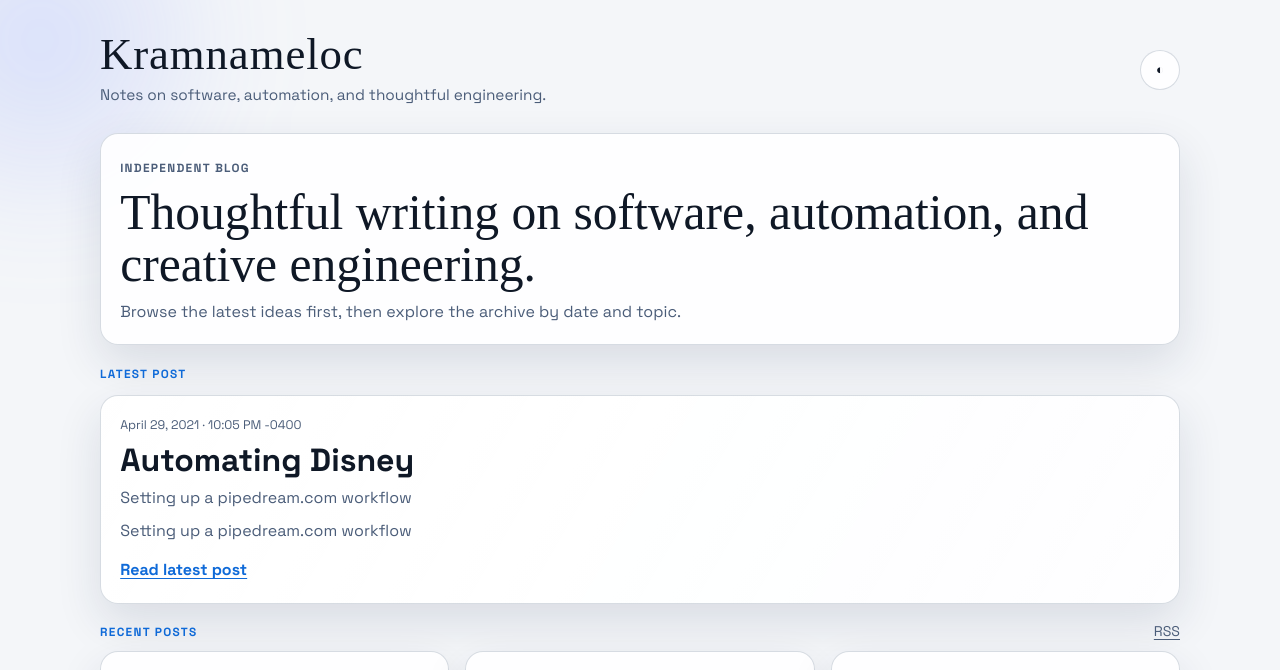
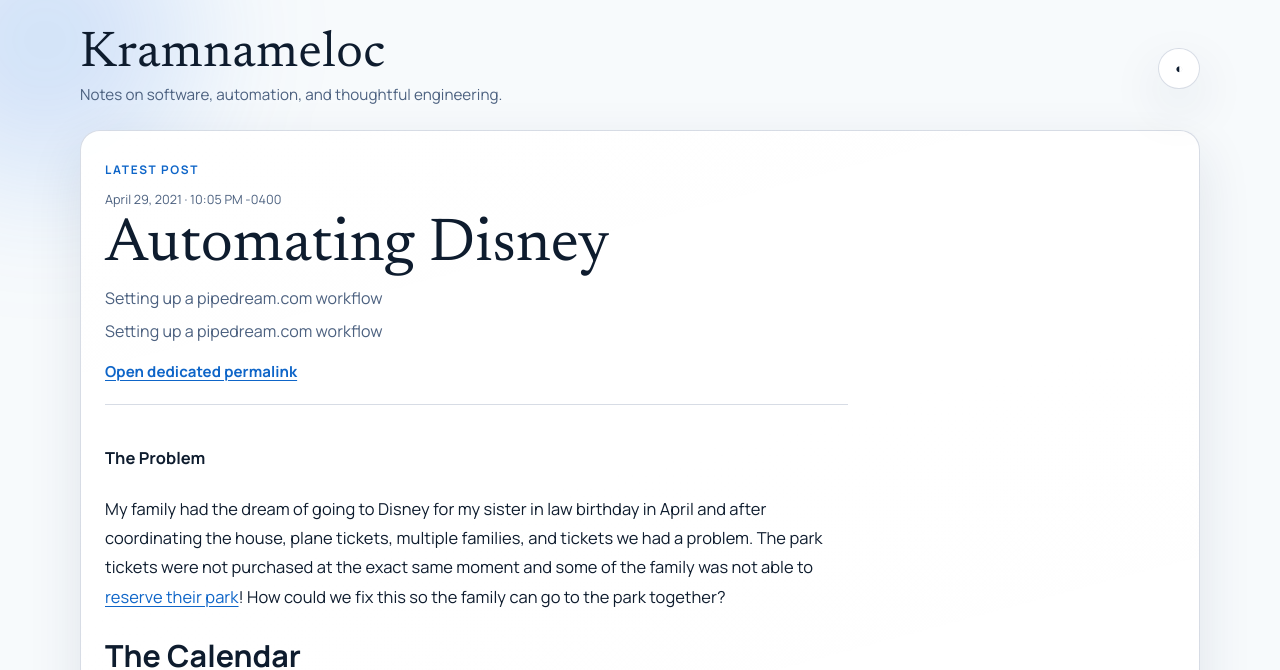
Before and after one commit to markcoleman/kramnameloc, a Jekyll site: the page built from index.html, in a window 1280 px wide and 1400 px high. Shown: the top 670 px of the window. Built offline with Jekyll 4.4.1, drawn with Linux system fonts in a browser that asks for light colours; some web fonts are replaced; some of the changed text lies outside the part shown; grey boxes are pictures that could not be loaded.

Commit message:
making the post good

```diff
--- a/_layouts/default.html
+++ b/_layouts/default.html
@@ -19,7 +19,7 @@
     <link rel="preconnect" href="https://fonts.googleapis.com" />
     <link rel="preconnect" href="https://fonts.gstatic.com" crossorigin />
     <link
-      href="https://fonts.googleapis.com/css2?family=Instrument+Serif:ital@0;1&family=Space+Grotesk:wght@400;500;700&display=swap"
+      href="https://fonts.googleapis.com/css2?family=Manrope:wght@400;500;600;700;800&family=Newsreader:opsz,wght@6..72,400;500;700&display=swap"
       rel="stylesheet"
     />
     <link rel="stylesheet" href="{{ '/assets/css/style.css' | relative_url }}" />
--- a/assets/css/style.css
+++ b/assets/css/style.css
@@ -1,54 +1,54 @@
 :root {
-  --maxw: 1080px;
-  --radius-card: 18px;
-  --radius-shell: 24px;
-  --font-body: "Space Grotesk", sans-serif;
-  --font-display: "Instrument Serif", serif;
+  --maxw: 1120px;
+  --radius-card: 20px;
+  --radius-shell: 26px;
+  --font-body: "Manrope", sans-serif;
+  --font-display: "Newsreader", serif;
 
-  --bg: #f4f6f9;
-  --bg-shape-a: rgba(100, 128, 255, 0.18);
-  --bg-shape-b: rgba(35, 170, 140, 0.16);
-  --surface: rgba(255, 255, 255, 0.88);
-  --surface-strong: rgba(255, 255, 255, 0.96);
-  --text: #0f1826;
-  --muted: #4b5d79;
-  --line: rgba(36, 60, 96, 0.18);
-  --brand: #0f6ad8;
-  --brand-strong: #0a4ca0;
-  --code-bg: #f1f4fa;
-  --shadow: 0 18px 46px rgba(28, 43, 72, 0.12);
+  --bg: #f7fafc;
+  --bg-shape-a: rgba(53, 125, 234, 0.2);
+  --bg-shape-b: rgba(10, 150, 141, 0.16);
+  --surface: rgba(255, 255, 255, 0.9);
+  --surface-strong: rgba(255, 255, 255, 0.97);
+  --text: #0e1c2e;
+  --muted: #4b607f;
+  --line: rgba(37, 64, 110, 0.18);
+  --brand: #0e65c8;
+  --brand-strong: #09478f;
+  --code-bg: #edf3fb;
+  --shadow: 0 20px 54px rgba(23, 44, 79, 0.11);
 }
 
 @media (prefers-color-scheme: dark) {
   :root:not([data-theme="light"]) {
-    --bg: #0b1220;
-    --bg-shape-a: rgba(80, 126, 255, 0.28);
-    --bg-shape-b: rgba(78, 193, 150, 0.24);
-    --surface: rgba(18, 29, 49, 0.7);
-    --surface-strong: rgba(20, 34, 57, 0.88);
-    --text: #ebf1ff;
-    --muted: #9db2d5;
-    --line: rgba(166, 190, 232, 0.24);
-    --brand: #86c2ff;
-    --brand-strong: #c0ddff;
-    --code-bg: rgba(8, 16, 32, 0.84);
-    --shadow: 0 28px 70px rgba(3, 10, 24, 0.46);
+    --bg: #08111f;
+    --bg-shape-a: rgba(88, 131, 255, 0.31);
+    --bg-shape-b: rgba(32, 182, 161, 0.22);
+    --surface: rgba(16, 27, 44, 0.72);
+    --surface-strong: rgba(18, 31, 52, 0.9);
+    --text: #e7efff;
+    --muted: #9cb2d7;
+    --line: rgba(168, 194, 238, 0.25);
+    --brand: #8dc6ff;
+    --brand-strong: #d4e8ff;
+    --code-bg: rgba(8, 18, 35, 0.9);
+    --shadow: 0 28px 70px rgba(2, 10, 24, 0.48);
   }
 }
 
 :root[data-theme="dark"] {
-  --bg: #0b1220;
-  --bg-shape-a: rgba(80, 126, 255, 0.28);
-  --bg-shape-b: rgba(78, 193, 150, 0.24);
-  --surface: rgba(18, 29, 49, 0.7);
-  --surface-strong: rgba(20, 34, 57, 0.88);
-  --text: #ebf1ff;
-  --muted: #9db2d5;
-  --line: rgba(166, 190, 232, 0.24);
-  --brand: #86c2ff;
-  --brand-strong: #c0ddff;
-  --code-bg: rgba(8, 16, 32, 0.84);
-  --shadow: 0 28px 70px rgba(3, 10, 24, 0.46);
+  --bg: #08111f;
+  --bg-shape-a: rgba(88, 131, 255, 0.31);
+  --bg-shape-b: rgba(32, 182, 161, 0.22);
+  --surface: rgba(16, 27, 44, 0.72);
+  --surface-strong: rgba(18, 31, 52, 0.9);
+  --text: #e7efff;
+  --muted: #9cb2d7;
+  --line: rgba(168, 194, 238, 0.25);
+  --brand: #8dc6ff;
+  --brand-strong: #d4e8ff;
+  --code-bg: rgba(8, 18, 35, 0.9);
+  --shadow: 0 28px 70px rgba(2, 10, 24, 0.48);
 }
 
 * {
@@ -61,19 +61,26 @@
   padding: 0;
 }
 
+html {
+  font-kerning: normal;
+  text-rendering: optimizeLegibility;
+  font-feature-settings: "kern" 1, "liga" 1, "calt" 1;
+}
+
 body {
   font-family: var(--font-body);
-  line-height: 1.66;
+  letter-spacing: 0.004em;
+  line-height: 1.7;
   color: var(--text);
   background: var(--bg);
   min-height: 100vh;
-  padding: 1rem 0.85rem 2.2rem;
+  padding: 0.95rem 0.8rem 2.1rem;
 }
 
 a {
   color: var(--brand);
   text-decoration-thickness: 0.08em;
-  text-underline-offset: 0.18em;
+  text-underline-offset: 0.17em;
 }
 
 a:hover {
@@ -89,24 +96,24 @@
 .bg-shape {
   position: fixed;
   border-radius: 999px;
-  filter: blur(70px);
+  filter: blur(72px);
   pointer-events: none;
   z-index: -1;
 }
 
 .bg-shape-a {
-  width: 260px;
-  height: 260px;
-  top: -90px;
-  left: -90px;
+  width: 280px;
+  height: 280px;
+  top: -100px;
+  left: -95px;
   background: var(--bg-shape-a);
 }
 
 .bg-shape-b {
-  width: 240px;
-  height: 240px;
-  right: -90px;
-  bottom: 8vh;
+  width: 250px;
+  height: 250px;
+  right: -95px;
+  bottom: 9vh;
   background: var(--bg-shape-b);
 }
 
@@ -119,44 +126,57 @@
 
 .site-header {
   display: flex;
-  gap: 1rem;
   justify-content: space-between;
   align-items: center;
-  margin-bottom: 1.3rem;
+  gap: 1rem;
+  margin-bottom: 1.15rem;
 }
 
 .brand {
   color: var(--text);
   text-decoration: none;
   font-family: var(--font-display);
-  font-size: clamp(1.9rem, 9vw, 2.8rem);
-  line-height: 1;
-  letter-spacing: 0.02em;
+  font-size: clamp(2rem, 10vw, 3.15rem);
+  line-height: 0.98;
+  letter-spacing: 0.01em;
 }
 
 .tagline {
-  margin: 0.3rem 0 0;
+  margin: 0.28rem 0 0;
   color: var(--muted);
-  font-size: 0.96rem;
+  font-size: 0.95rem;
+  line-height: 1.45;
   max-width: 62ch;
 }
 
 .theme-toggle {
+  width: 2.6rem;
+  height: 2.6rem;
+  border-radius: 999px;
   border: 1px solid var(--line);
-  border-radius: 999px;
   background: var(--surface);
   color: var(--text);
-  width: 2.5rem;
-  height: 2.5rem;
   display: grid;
   place-items: center;
+  box-shadow: var(--shadow);
   cursor: pointer;
 }
 
-.hero,
-.featured-card,
+.section-label,
+.post-kicker {
+  margin: 0;
+  display: inline-block;
+  text-transform: uppercase;
+  letter-spacing: 0.14em;
+  font-size: 0.74rem;
+  font-weight: 700;
+  color: var(--brand);
+}
+
+.home-latest,
+.archive-home,
+.post-wrap,
 .post-card,
-.post-wrap,
 .empty-note {
   border: 1px solid var(--line);
   border-radius: var(--radius-card);
@@ -164,104 +184,35 @@
   box-shadow: var(--shadow);
 }
 
-.hero {
+.home-latest,
+.archive-home,
+.post-wrap {
   padding: 1rem;
-  margin-bottom: 0.9rem;
 }
 
-.hero-label,
-.section-label,
-.post-kicker {
-  margin: 0;
-  display: inline-block;
-  text-transform: uppercase;
-  letter-spacing: 0.11em;
-  font-size: 0.74rem;
-  color: var(--brand);
-  font-weight: 700;
+.home-latest {
+  background: linear-gradient(165deg, var(--surface-strong) 0%, var(--surface) 72%);
 }
 
-.hero h1 {
-  margin: 0.4rem 0 0.5rem;
-  font-family: var(--font-display);
-  font-weight: 400;
-  font-size: clamp(1.65rem, 9vw, 3.1rem);
-  line-height: 1.05;
+.latest-article {
+  margin-top: 0.42rem;
 }
 
-.hero p {
-  margin: 0;
-  color: var(--muted);
-  max-width: 64ch;
+.latest-header h1,
+.post-header h1 {
+  margin: 0.3rem 0 0.45rem;
+  font-family: var(--font-display);
+  font-weight: 500;
+  letter-spacing: 0.002em;
+  line-height: 1.03;
 }
 
-.featured-post {
-  margin-bottom: 1rem;
+.latest-header h1 {
+  font-size: clamp(2rem, 10vw, 3.8rem);
 }
 
-.featured-card {
-  margin-top: 0.55rem;
-  padding: 1rem;
-  background: linear-gradient(120deg, var(--surface-strong) 0%, var(--surface) 100%);
-}
-
-.featured-card h2,
-.post-card h2 {
-  margin: 0.34rem 0;
-  line-height: 1.2;
-}
-
-.featured-card h2 {
-  font-size: clamp(1.4rem, 6vw, 2rem);
-}
-
-.featured-card h2 a,
-.post-card h2 a {
-  color: var(--text);
-  text-decoration: none;
-}
-
-.featured-read {
-  margin: 0.8rem 0 0;
-  font-weight: 700;
-}
-
-.section-head {
-  display: flex;
-  justify-content: space-between;
-  align-items: baseline;
-  gap: 0.5rem;
-  margin-bottom: 0.5rem;
-}
-
-.section-link {
-  font-size: 0.88rem;
-  color: var(--muted);
-}
-
-.post-grid {
-  display: grid;
-  gap: 0.8rem;
-  grid-template-columns: 1fr;
-}
-
-.post-card {
-  padding: 0.95rem;
-  transition: transform 180ms ease, border-color 180ms ease;
-}
-
-.post-card:hover {
-  transform: translateY(-2px);
-  border-color: color-mix(in srgb, var(--brand) 38%, var(--line));
-}
-
-.card-date,
-.post-date {
-  margin: 0;
-  color: var(--muted);
-  font-size: 0.78rem;
-}
-
+.latest-subtitle,
+.latest-description,
 .card-subtitle,
 .card-description,
 .post-subtitle {
@@ -269,52 +220,31 @@
   color: var(--muted);
 }
 
-.tag-list {
-  margin: 0.7rem 0 0;
-  padding: 0;
-  list-style: none;
-  display: flex;
-  flex-wrap: wrap;
-  gap: 0.4rem;
+.latest-link {
+  margin: 0.85rem 0 0;
+  font-size: 0.94rem;
+  font-weight: 700;
 }
 
-.tag-list li {
-  border: 1px solid var(--line);
-  background: color-mix(in srgb, var(--surface-strong) 88%, transparent);
-  border-radius: 999px;
-  padding: 0.15rem 0.6rem;
-  font-size: 0.77rem;
+.card-date,
+.post-date {
+  margin: 0;
   color: var(--muted);
-}
-
-.empty-note {
-  margin-top: 0.9rem;
-  padding: 0.9rem 1rem;
-}
-
-.post-wrap {
-  border-radius: var(--radius-shell);
-  background: var(--surface-strong);
-  padding: 1rem;
-}
-
-.post-header h1 {
-  margin: 0.36rem 0 0.35rem;
-  font-family: var(--font-display);
-  font-weight: 400;
-  font-size: clamp(1.7rem, 9vw, 3rem);
-  line-height: 1.06;
-}
-
-.post-meta {
-  display: flex;
-  flex-direction: column;
-  gap: 0.45rem;
+  font-size: 0.79rem;
 }
 
 .post-content {
   margin-top: 1rem;
-  font-size: 1.02rem;
+  font-size: clamp(1.03rem, 1.1vw, 1.17rem);
+  line-height: 1.78;
+  max-width: 74ch;
+  letter-spacing: 0.003em;
+}
+
+.latest-content {
+  margin-top: 1.2rem;
+  border-top: 1px solid var(--line);
+  padding-top: 1rem;
 }
 
 .post-content > * + * {
@@ -324,20 +254,30 @@
 .post-content h2,
 .post-content h3,
 .post-content h4 {
-  margin-top: 1.5rem;
+  margin-top: 1.6rem;
   margin-bottom: 0.45rem;
-  line-height: 1.2;
+  line-height: 1.22;
+  letter-spacing: 0.002em;
+}
+
+.post-content h2 {
+  font-size: clamp(1.35rem, 2.8vw, 1.9rem);
+}
+
+.post-content h3 {
+  font-size: clamp(1.18rem, 2.2vw, 1.45rem);
 }
 
 .post-content img {
   width: 100%;
   height: auto;
   border-radius: 14px;
+  box-shadow: 0 14px 32px rgba(13, 28, 52, 0.22);
 }
 
 .post-content pre {
   overflow-x: auto;
-  padding: 0.85rem;
+  padding: 0.9rem;
   border-radius: 12px;
   border: 1px solid var(--line);
   background: var(--code-bg);
@@ -345,7 +285,7 @@
 
 .post-content code {
   font-family: ui-monospace, SFMono-Regular, Menlo, Consolas, monospace;
-  font-size: 0.92em;
+  font-size: 0.91em;
 }
 
 .post-content :not(pre) > code {
@@ -356,8 +296,8 @@
 }
 
 .post-content blockquote {
-  margin: 1rem 0;
-  padding: 0.25rem 0 0.25rem 1rem;
+  margin: 1.15rem 0;
+  padding: 0.2rem 0 0.2rem 1rem;
   border-left: 3px solid var(--brand);
   color: var(--muted);
 }
@@ -374,6 +314,79 @@
   padding: 0.45rem;
 }
 
+.tag-list {
+  margin: 0.7rem 0 0;
+  padding: 0;
+  list-style: none;
+  display: flex;
+  flex-wrap: wrap;
+  gap: 0.4rem;
+}
+
+.tag-list li {
+  border: 1px solid var(--line);
+  background: color-mix(in srgb, var(--surface-strong) 88%, transparent);
+  border-radius: 999px;
+  padding: 0.16rem 0.62rem;
+  font-size: 0.76rem;
+  color: var(--muted);
+}
+
+.archive-home {
+  margin-top: 1rem;
+}
+
+.section-head {
+  display: flex;
+  justify-content: space-between;
+  align-items: baseline;
+  gap: 0.4rem;
+  margin-bottom: 0.6rem;
+}
+
+.section-link {
+  font-size: 0.86rem;
+  color: var(--muted);
+}
+
+.post-grid {
+  display: grid;
+  grid-template-columns: 1fr;
+  gap: 0.75rem;
+}
+
+.post-card {
+  padding: 0.92rem;
+  transition: transform 170ms ease, border-color 170ms ease;
+}
+
+.post-card:hover {
+  transform: translateY(-2px);
+  border-color: color-mix(in srgb, var(--brand) 40%, var(--line));
+}
+
+.post-card h2 {
+  margin: 0.32rem 0;
+  line-height: 1.2;
+  font-size: 1.15rem;
+}
+
+.post-card h2 a {
+  color: var(--text);
+  text-decoration: none;
+}
+
+.post-wrap {
+  border-radius: var(--radius-shell);
+  background: var(--surface-strong);
+}
+
+.post-meta {
+  display: flex;
+  flex-direction: column;
+  gap: 0.45rem;
+}
+
 .post-nav {
   margin-top: 1.6rem;
   display: flex;
@@ -382,43 +395,53 @@
   gap: 0.8rem;
 }
 
+.empty-note {
+  margin-top: 0.9rem;
+  padding: 0.85rem 1rem;
+}
+
 .site-footer {
-  margin-top: 1.2rem;
+  margin-top: 1.25rem;
   color: var(--muted);
   font-size: 0.9rem;
 }
 
-@media (min-width: 680px) {
+@media (min-width: 760px) {
   body {
-    padding: 1.4rem 1.15rem 3rem;
+    padding: 1.35rem 1.12rem 2.9rem;
   }
 
-  .hero,
-  .featured-card,
-  .post-card,
+  .home-latest,
+  .archive-home,
   .post-wrap {
-    padding: 1.2rem;
+    padding: 1.25rem;
+  }
+
+  .post-meta {
+    flex-direction: row;
+    justify-content: space-between;
+    align-items: center;
   }
 
   .post-grid {
     grid-template-columns: repeat(2, minmax(0, 1fr));
     gap: 0.9rem;
   }
-
-  .post-meta {
-    flex-direction: row;
-    justify-content: space-between;
-    align-items: flex-start;
-  }
 }
 
-@media (min-width: 1020px) {
+@media (min-width: 1120px) {
   body {
-    padding: 2rem 1.35rem 4rem;
+    padding: 1.9rem 1.3rem 4rem;
   }
 
   .site-header {
-    margin-bottom: 1.6rem;
+    margin-bottom: 1.5rem;
+  }
+
+  .home-latest,
+  .archive-home,
+  .post-wrap {
+    padding: 1.5rem;
   }
 
   .post-grid {
--- a/index.html
+++ b/index.html
@@ -1,43 +1,40 @@
 ---
 layout: default
 ---
-{% assign featured_post = site.posts.first %}
+{% assign latest_post = site.posts.first %}
 
-<section class="hero">
-  <p class="hero-label">Independent Blog</p>
-  <h1>Thoughtful writing on software, automation, and creative engineering.</h1>
-  <p>Browse the latest ideas first, then explore the archive by date and topic.</p>
-</section>
-
-{% if featured_post %}
-  <section class="featured-post" aria-label="Featured latest post">
+{% if latest_post %}
+  <section class="home-latest" aria-label="Latest post">
     <p class="section-label">Latest Post</p>
-    <article class="featured-card">
-      <p class="card-date">{{ featured_post.date | date: "%B %-d, %Y · %-I:%M %p %z" }}</p>
-      <h2><a href="{{ featured_post.url | relative_url }}">{{ featured_post.title }}</a></h2>
-      {% if featured_post.subtitle %}
-        <p class="card-subtitle">{{ featured_post.subtitle }}</p>
+    <article class="latest-article">
+      <header class="latest-header">
+        <p class="card-date">{{ latest_post.date | date: "%B %-d, %Y · %-I:%M %p %z" }}</p>
+        <h1>{{ latest_post.title }}</h1>
+        {% if latest_post.subtitle %}
+          <p class="latest-subtitle">{{ latest_post.subtitle }}</p>
         {% endif %}
-      {% if featured_post.description %}
-        <p class="card-description">{{ featured_post.description }}</p>
-      {% else %}
-        <p class="card-description">{{ featured_post.excerpt | strip_html | truncate: 180 }}</p>
+        {% if latest_post.description %}
+          <p class="latest-description">{{ latest_post.description }}</p>
         {% endif %}
-      {% if featured_post.tags and featured_post.tags.size > 0 %}
+        {% if latest_post.tags and latest_post.tags.size > 0 %}
           <ul class="tag-list" aria-label="Tags">
-          {% for tag in featured_post.tags %}
+            {% for tag in latest_post.tags %}
               <li>{{ tag }}</li>
             {% endfor %}
           </ul>
         {% endif %}
-      <p class="featured-read"><a href="{{ featured_post.url | relative_url }}">Read latest post</a></p>
+        <p class="latest-link">
+          <a href="{{ latest_post.url | relative_url }}">Open dedicated permalink</a>
+        </p>
+      </header>
+      <section class="post-content latest-content">{{ latest_post.content }}</section>
     </article>
   </section>
 {% endif %}
 
-<section aria-label="Recent posts">
+<section id="archive" class="archive-home" aria-label="Earlier posts">
   <div class="section-head">
-    <p class="section-label">Recent Posts</p>
+    <p class="section-label">Earlier Posts</p>
     <a class="section-link" href="{{ '/feed.xml' | relative_url }}">RSS</a>
   </div>
   <div class="post-grid">
```
Lines whose indentation alone changed are shown as unchanged.
